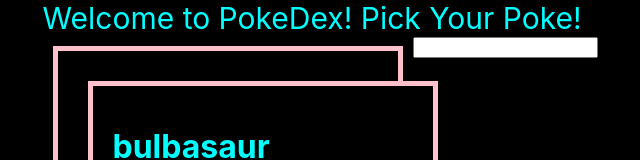
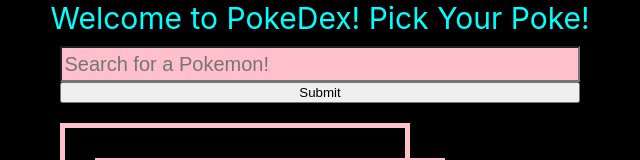
Before and after one commit to KatieMBerry/lab-03-fetch-data-and-forms, a React (Create React App) app: page / in a window 1280 px wide. Shown: the top 160 px of the page, without its empty margins (320-960 px from the left). Built offline with nearby package versions, Linux system fonts and the light colour scheme.

Commit message:
refactored to SearchBar component

```diff
--- a/src/App.js
+++ b/src/App.js
@@ -3,35 +3,37 @@
 import Header from './Header.js';
 import PokeList from './PokeList.js';
 import pokeData from './data.js';
-// import SearchBar from './SearchBar.js';
+import SearchBar from './SearchBar.js';
 
 
-// 1) move filter state to App.js
+// 1) move input state to App.js
 // 2) give SearchBar the handleChange to change App.js state
 // 3) give pokeList the filter (since it's the component that needs it)
 export default class App extends React.Component {
   state = {
-    input: ''
-    // filter: ''
+    input: '',
+    filter: ''
   }
+
   handleChange = e => {//tracks the state of the input
     this.setState({ input: e.target.value });
   }
 
   handleClick = e => {
-    this.setState({ input: e.target.value })
+    this.setState({ filter: e.target.value })
   }
 
   render() {
     return (
       <div>
         <Header />
-        {/* <SearchBar handleClick={this.handleClick} /> */}
+        <SearchBar handleChange={this.handleChange}
+          input={this.state.input}
+          handleClick={this.handleClick} />
+
         <PokeList pokeData={pokeData}
           filter={this.state.filter}
-          handleChange={this.handleChange}
-          input={this.state.input} />
-        {/* {this.state.input} */}
+          handleClick={this.handleClick} />
       </div>
     )
   }
--- a/src/PokeList.js
+++ b/src/PokeList.js
@@ -5,32 +5,27 @@
 
 
     render() {
-        const filteredPoke = this.props.pokeData.filter((poke) => {
-            //if no filter, show all
+        const inputPoke = this.props.pokeData.filter((poke) => {
+            //if no input, show all
             if (!this.props.filter) return true;
-            //if filter, show filtered - tracking state of what chose in filter
+            //if input, show it - tracking state of what chose in filter
             if (poke.input === this.props.filter) return true;
             //else don't include in the array
             return false
         });
 
+
         return (
-            <>
             <div className="poke-article">
                 {
                     //use filtered array to map over
-                        filteredPoke.map(poke =>
+                    inputPoke.map(poke =>
                         <PokeItem
                             title={poke.pokemon}
                             image={poke.url_image}
                             hiddenAbility={poke.ability_hidden} />)
                 }
             </div>
-                <input onChange={this.props.handleChange}
-                    input={this.props.input} />
-
-            </>
-
         )
     }
 }
--- a/src/SearchBar.js
+++ b/src/SearchBar.js
@@ -4,8 +4,13 @@
     render() {
         return (
             <div className="search-div">
-                {/* <input value={this.props.input} className="search-bar" placeholder="Search for a Pokemon!" />
-                <button onClick={this.props.handleClick} className="search-button">Search</button> */}
+                <input onChange={this.props.handleChange}
+                    input={this.props.input}
+                    className="search-bar"
+                    placeholder="Search for a Pokemon!" />
+
+                <button onClick={this.props.handleClick}
+                    className="search-button">Submit</button>
             </div>
         )
     }
```
Lines whose indentation alone changed are shown as unchanged.
